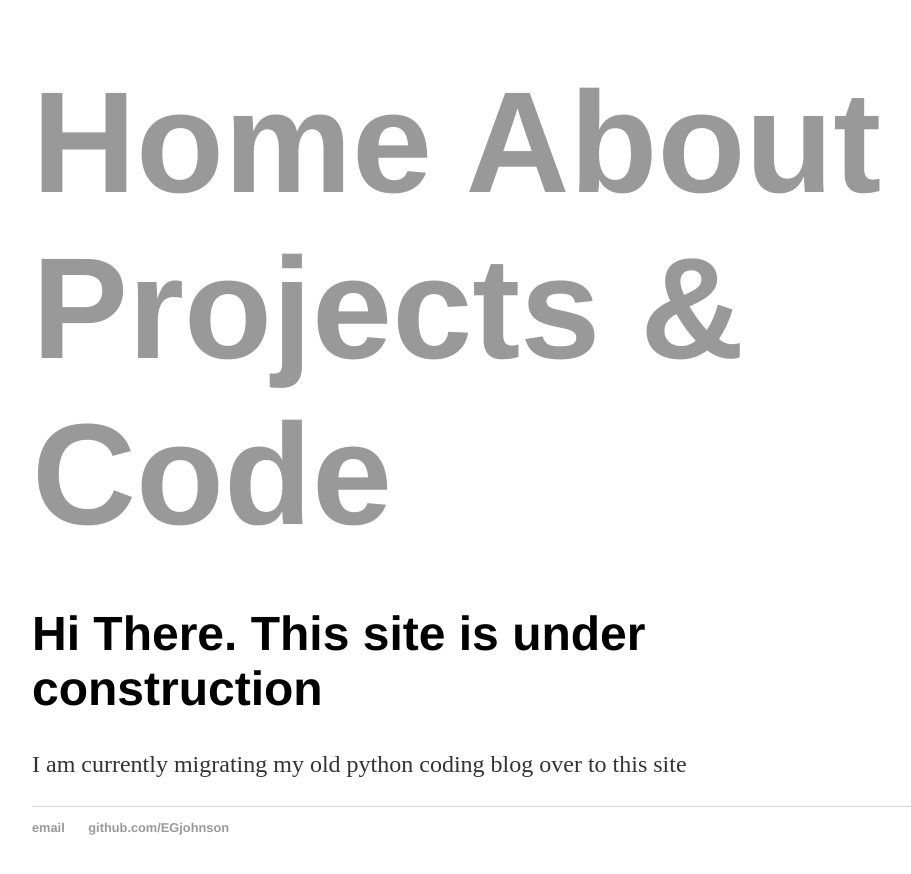
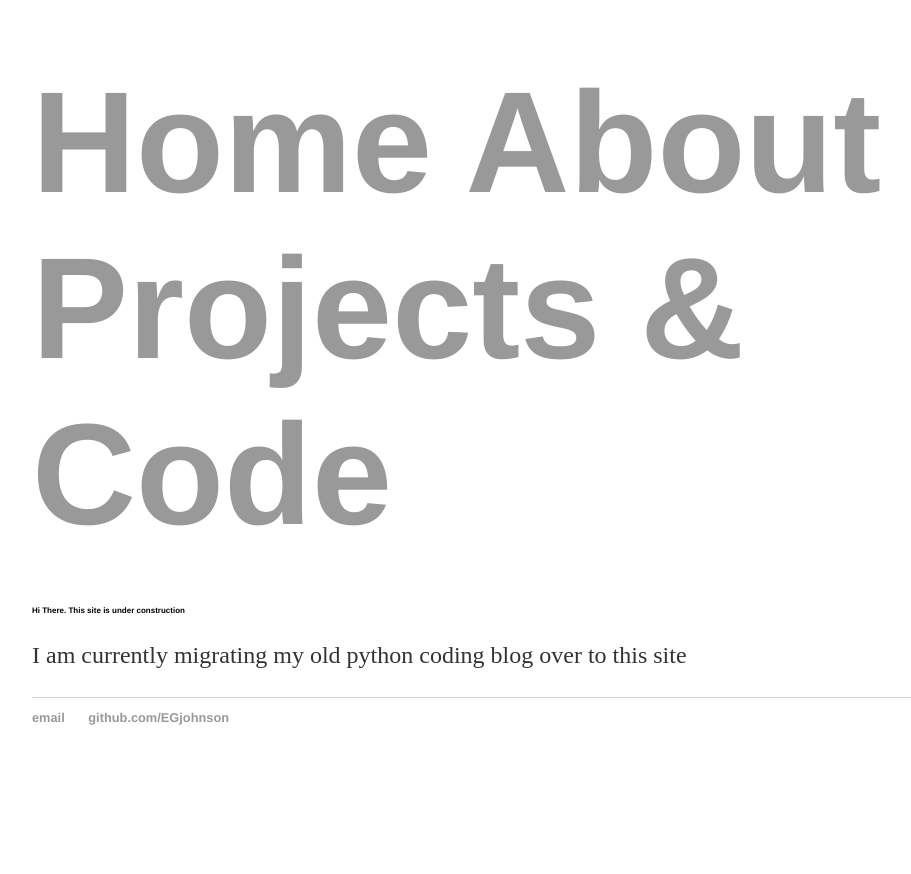
Before and after one commit to EGjohnson/EGjohnson.github.io, a Jekyll site: the page built from index.html, in a window 1280 px wide. Shown: the top 874 px of the page, without its empty margins (160-1071 px from the left). Built offline with Jekyll 4.4.1, drawn with Linux system fonts in a browser that asks for light colours.

Commit message:
testing header size

```diff
--- a/css/main.css
+++ b/css/main.css
@@ -34,7 +34,7 @@ a:hover {
     text-decoration: underline;
 }
 h1 {
-    font-size: 3em;
+    font-size: 0.5em;
     font-family:'Helvetica', 'Arial', 'Sans-Serif';
 }
 p {
```
